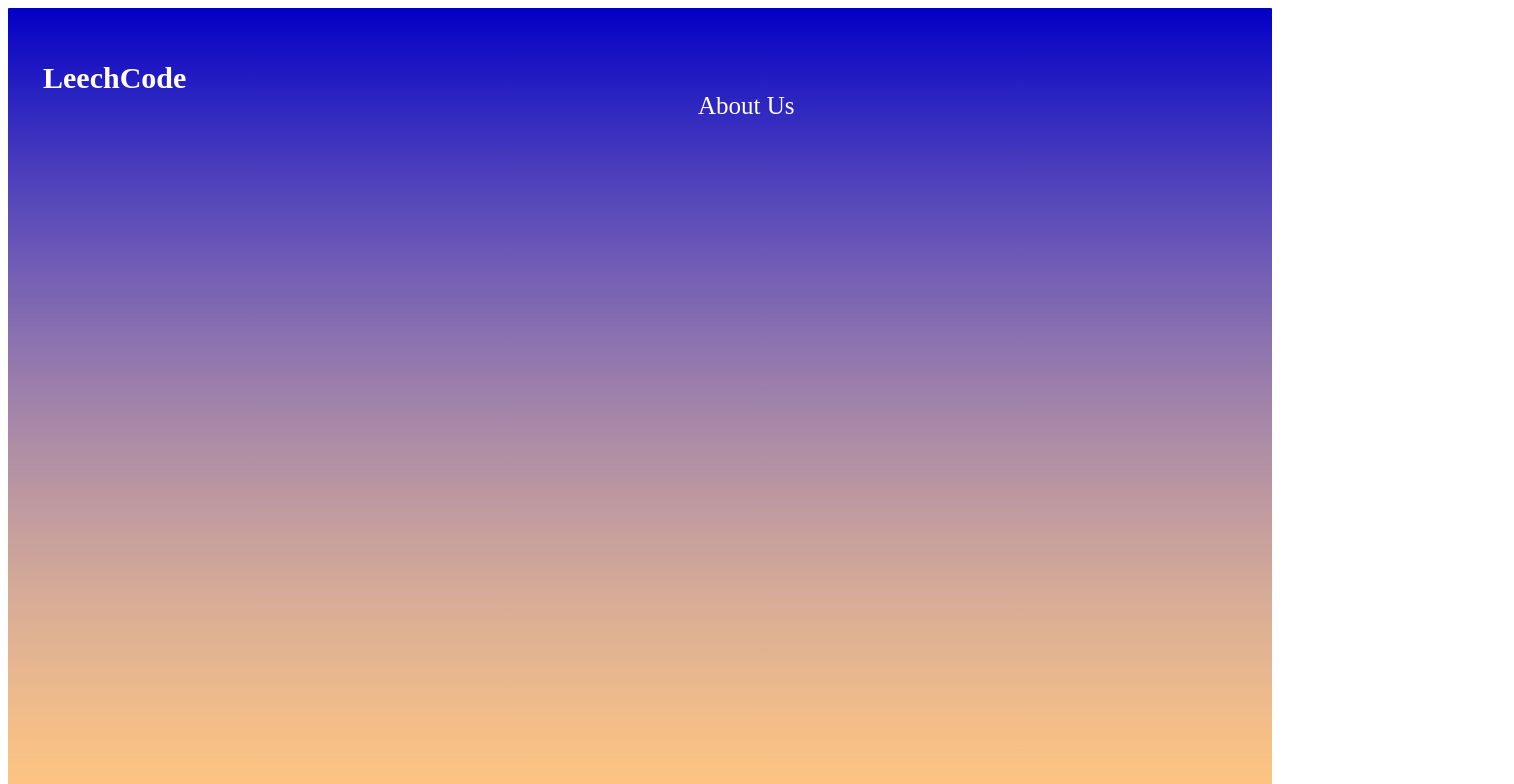
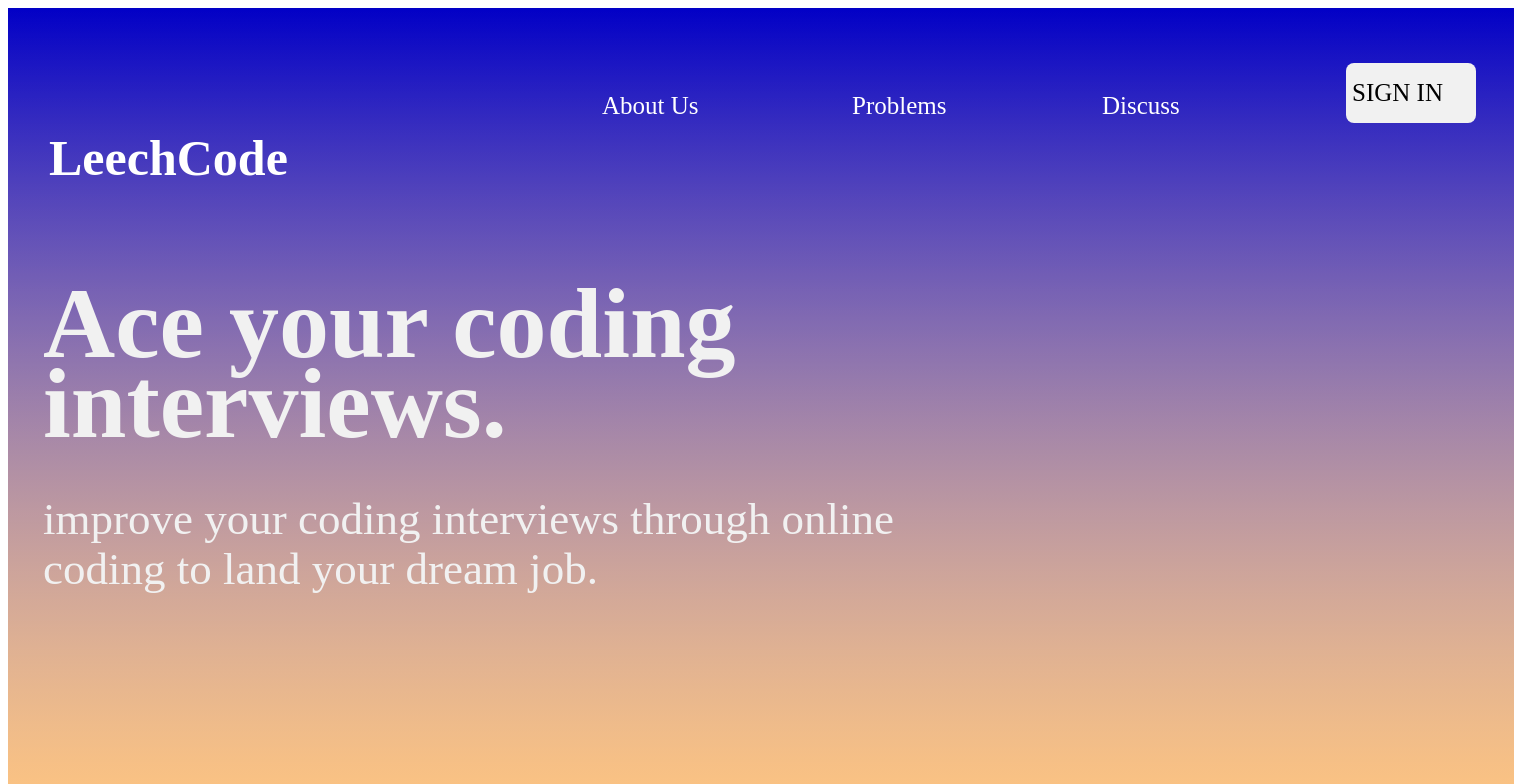
Before and after one commit to vijay-red/leechcode, an Angular app in the folder leechcode-fe-app/: page / in a window 1280 px wide. Shown: the top 784 px of the page, 1514 px wide, since content can reach past the window. Built offline with nearby package versions, Linux system fonts and the light colour scheme.

Commit message:
home-page update

```diff
--- a/leechcode-fe-app/src/app/components/home-page/home-page.component.css
+++ b/leechcode-fe-app/src/app/components/home-page/home-page.component.css
@@ -12,7 +12,7 @@
 
 position: static;
 width: 74px;
-height: 74px;
+height: 224px;
 left: 35px;
 top: 105.85px;
 
@@ -33,13 +33,15 @@ margin: 0px 0px;
     font-family: Montserrat;
     font-style: normal;
     font-weight: 600;
-    font-size: 30px;
+    font-size: 50px;
     line-height: 80px;
     /* identical to box height, or 267% */
     display: flex;
     align-items: center;
+    background: none;
+    border: none;
 
-    color: #FFFFFF;
+    color: #ffffff;
 
 
     /* Inside auto layout */
@@ -59,14 +61,13 @@ align-items: flex-start;
 padding: 30px 35px;
 
 position: static;
-width: 1868;
-height: 730px;
+width: 1436px;
+height: 750px;
 left: 0px;
 top: 0px;
 
 background: linear-gradient(0deg, rgba(255, 139, 0, 0.5) 0%, rgba(0, 0, 0, 0) 100%), linear-gradient(180deg, #0200C6 0%, rgba(196, 196, 196, 0) 100%);
-border-radius: 1px;
-
+border: none;
 /* Inside auto layout */
 flex: none;
 order: 0;
@@ -98,11 +99,11 @@ top: 38px;
 
 }
 
-.aboutus{
+.aboutusbtn{
     position: absolute;
 width: 118px;
 height: 30px;
-left: 346px;
+left: 250px;
 top: 53px;
 background-color: Transparent;
 border: none;
@@ -120,3 +121,140 @@ text-transform: capitalize;
 
 color: #ffffff;
 }
+.problemsbtn{
+    position: absolute;
+width: 118px;
+height: 30px;
+left: 500px;
+top: 53px;
+background-color: Transparent;
+border: none;
+cursor: pointer;
+overflow: hidden;
+outline: none;
+font-family: Montserrat;
+font-style: normal;
+font-weight: 500;
+font-size: 25px;
+line-height: 30px;
+display: flex;
+align-items: center;
+text-transform: capitalize;
+
+color: #ffffff;
+}
+.discussbtn{
+    position: absolute;
+width: 118px;
+height: 30px;
+left: 750px;
+top: 53px;
+background-color: Transparent;
+border: none;
+cursor: pointer;
+overflow: hidden;
+outline: none;
+font-family: Montserrat;
+font-style: normal;
+font-weight: 500;
+font-size: 25px;
+line-height: 30px;
+display: flex;
+align-items: center;
+text-transform: capitalize;
+
+color: #ffffff;
+}
+.signinbtn{
+    position: absolute;
+width: 130px;
+height: 60px;
+
+left: 1000px;
+top: 25px;
+cursor: pointer;
+overflow: hidden;
+outline: none;
+border: none;
+font-family: Montserrat;
+font-style: normal;
+font-weight: 500;
+font-size: 25px;
+line-height: 30px;
+display: flex;
+align-items: center;
+text-transform: uppercase;
+font-feature-settings: 'case' on;
+background: #F1F1F1;
+border-radius: 8px;
+color: #000000;
+}
+.infolayout{
+/* Auto layout */
+display: flex;
+flex-direction: column;
+align-items: flex-start;
+padding: 0px;
+
+position: static;
+width: 887px;
+height: 360px;
+left: 535px;
+top: 359.85px;
+
+/* Inside auto layout */
+flex: none;
+order: 4;
+flex-grow: 0;
+margin: 0px 0px;
+}
+.infotext{
+    position: static;
+width: 885px;
+height: 204px;
+left: 0px;
+top: 0px;
+
+font-family: Montserrat;
+font-style: normal;
+font-weight: 600;
+font-size: 100px;
+line-height: 80px;
+/* or 80% */
+display: flex;
+align-items: center;
+
+color: #F1F1F1;
+
+
+/* Inside auto layout */
+flex: none;
+order: 0;
+flex-grow: 0;
+margin: 0px 0px;
+}
+.info2text{
+    position: static;
+width: 887px;
+height: 156px;
+left: 0px;
+top: 204px;
+
+font-family: Montserrat;
+font-style: normal;
+font-weight: normal;
+font-size: 45px;
+line-height: 50px;
+/* or 111% */
+display: flex;
+align-items: center;
+
+color: #F1F1F1;
+
+
+/* Inside auto layout */
+flex: none;
+order: 1;
+flex-grow: 0;
+margin: 0px 0px;
+}
--- a/leechcode-fe-app/src/app/components/home-page/home-page.component.html
+++ b/leechcode-fe-app/src/app/components/home-page/home-page.component.html
@@ -2,14 +2,28 @@
 <div class="background">
     <div class="box">
         <div class="title">
-            LeechCode
             <div class="navbar">
                 <div class="pages">
 
-                        <button class="aboutus">About us</button>
+                        <button class="aboutusbtn">About us</button>
+                        <button class="problemsbtn">Problems</button>
+                        <button class="discussbtn">Discuss</button>
+                        <button class="signinbtn">Sign in</button>
 
                 </div>
             </div>
         </div>
+        <button class="title">LeechCode</button>
+
     </div>
+    <div class="infolayout">
+        <div class="infotext">
+            Ace
+            your coding interviews.
+        </div>
+        <div class="info2text">
+            improve your coding interviews through online coding to land your dream job.
+        </div>
+    </div>
+
 </div>
```
